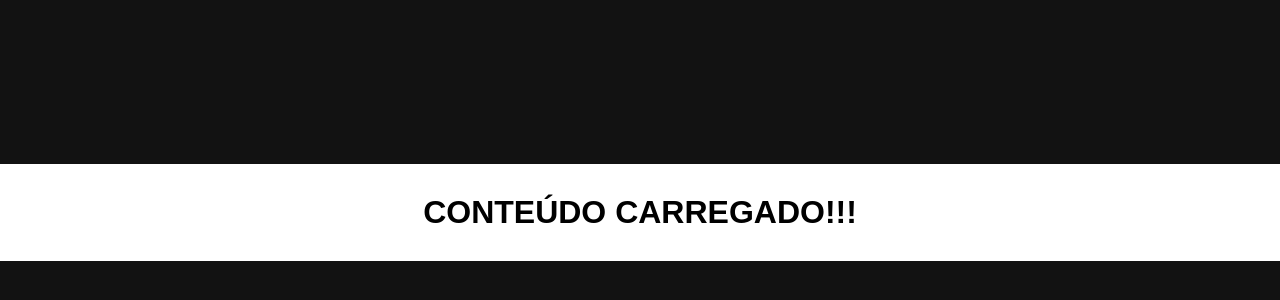
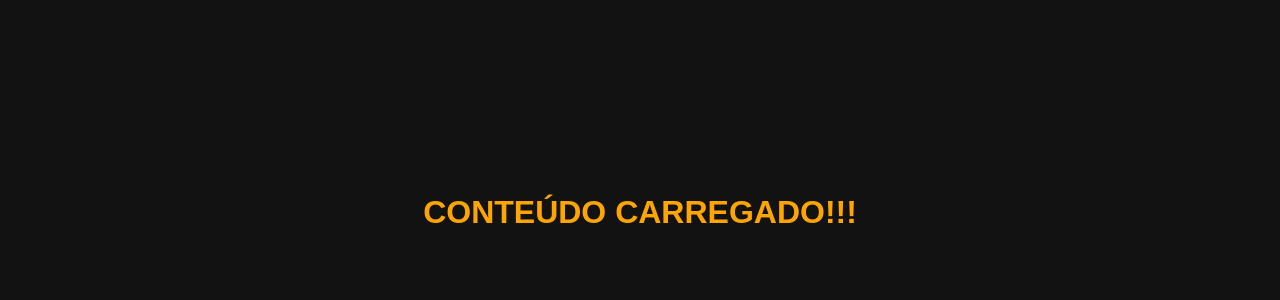
Before and after one commit to juniormelo26/loader-html-css-javascript, a plain HTML site: page index.html in a window 1280 px wide. Shown: the part 188-488 px from the top of the page. Drawn offline with Linux system fonts and the light colour scheme.

Commit message:
Alterado CSS

```diff
--- a/style.css
+++ b/style.css
@@ -26,7 +26,7 @@
     display: none;
     flex: 1;
     padding: 30px;
-    background-color: #fff;
+    color: orange;
 }
 
 /* DIV > H1 EXIBE O TEXTO APOS CARREGAMENTO
```
